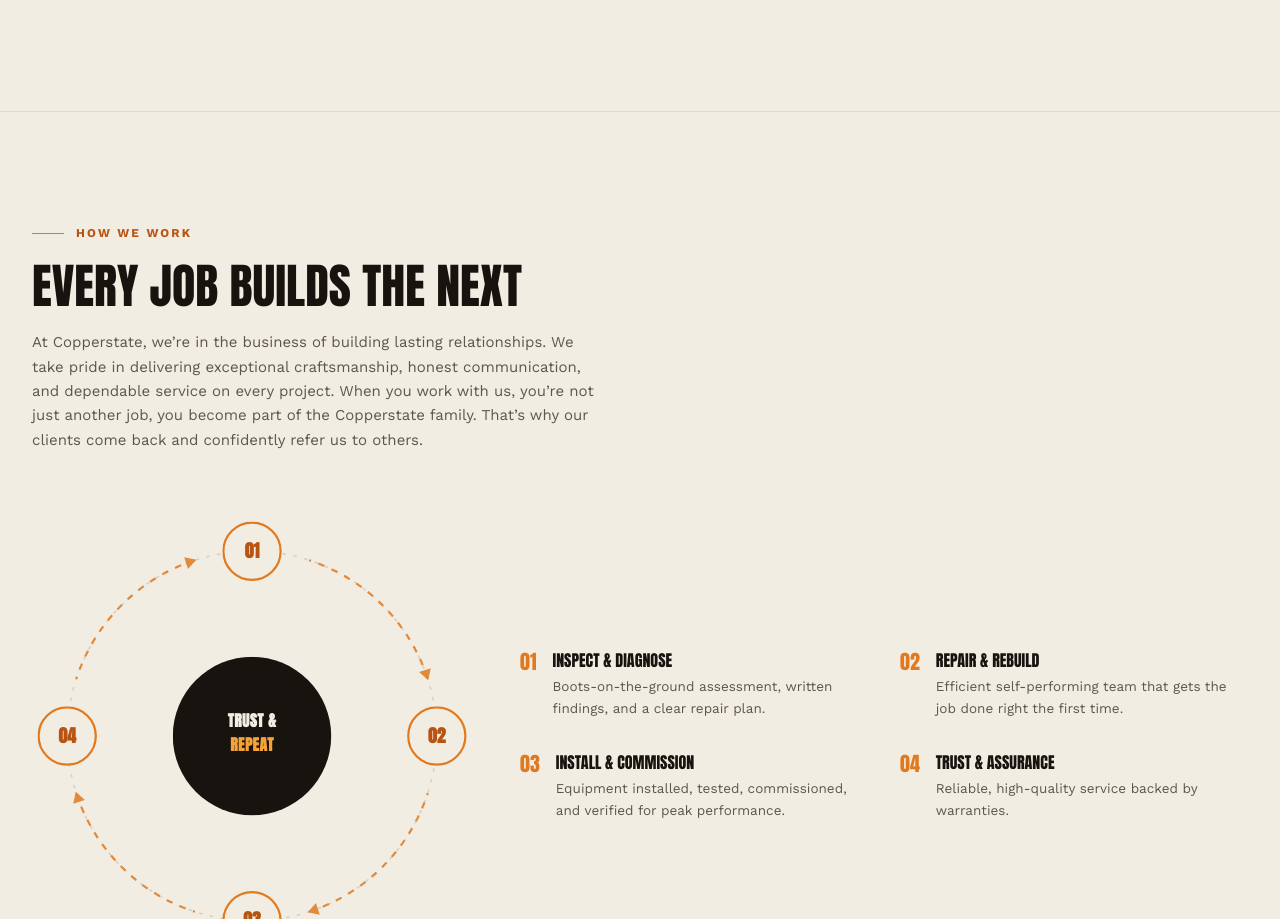
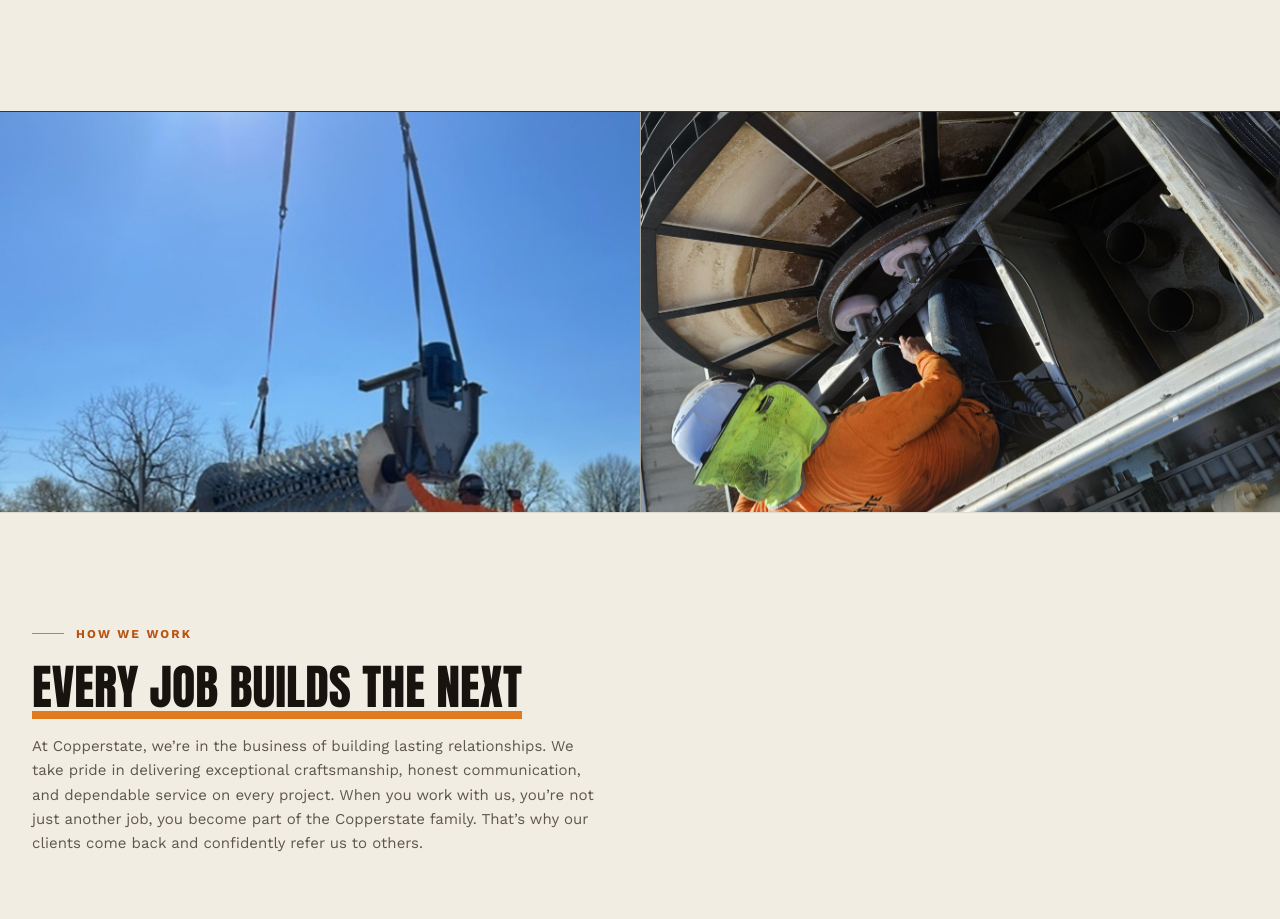
Before and after one commit to AdminCopperstate/copperstate-website-v3, a React (Vite) app: page /services in a window 1280 px wide. Shown: the part 922-1841 px from the top of the page. Built offline with nearby package versions, Linux system fonts and the light colour scheme.

Commit message:
Add services photo strip and animated underline to flywheel heading

```diff
--- a/src/components/Flywheel.jsx
+++ b/src/components/Flywheel.jsx
@@ -37,11 +37,11 @@
 }
 
 export default function Flywheel() {
-  const diagramRef = useRef(null);
+  const sectionRef = useRef(null);
   const [visible, setVisible] = useState(false);
 
   useEffect(() => {
-    const node = diagramRef.current;
+    const node = sectionRef.current;
     if (!node) return;
 
     const observer = new IntersectionObserver(
@@ -51,14 +51,14 @@
           observer.disconnect();
         }
       },
-      { threshold: 0.3 }
+      { threshold: 0.1 }
     );
     observer.observe(node);
     return () => observer.disconnect();
   }, []);
 
   return (
-    <section className="bg-cream py-20 md:py-28 border-t border-ink-line/10">
+    <section ref={sectionRef} className="bg-cream py-20 md:py-28 border-t border-ink-line/10">
       <div className="max-w-7xl mx-auto px-5 md:px-8">
         <div className="flex items-center gap-3 mb-5">
           <span className="w-8 h-px bg-copper" />
@@ -66,8 +66,11 @@
             How We Work
           </span>
         </div>
-        <h2 className="text-ink text-4xl md:text-5xl leading-[1.02] max-w-2xl">
+        <h2 className="relative inline-block text-ink text-4xl md:text-5xl leading-[1.02]">
           Every Job Builds The Next
+          <span
+            className={`absolute left-0 -bottom-1.5 md:-bottom-2 h-[6px] md:h-[8px] w-full bg-copper underline-draw ${visible ? 'play' : ''}`}
+          />
         </h2>
         <p className="mt-5 text-slate text-[15px] leading-relaxed normal-case max-w-xl">
           At Copperstate, we&rsquo;re in the business of building lasting relationships. We take
@@ -79,7 +82,7 @@
 
         <div className="mt-16 grid lg:grid-cols-[440px_1fr] gap-12 items-center">
           {/* Diagram */}
-          <div ref={diagramRef} className="relative mx-auto w-full max-w-[440px] aspect-square">
+          <div className="relative mx-auto w-full max-w-[440px] aspect-square">
             <svg viewBox="0 0 400 400" className="w-full h-full">
               <circle
                 cx={CENTER}
--- /dev/null
+++ b/src/components/ServicesPhotoStrip.jsx
@@ -0,0 +1,20 @@
+const PHOTOS = [
+  { src: '/services/crane-lift.jpg', alt: 'Crane lifting a rotor assembly into an oxidation ditch' },
+  { src: '/services/chain-drive.jpg', alt: 'Technician servicing a chain and sprocket drive' },
+];
+
+export default function ServicesPhotoStrip() {
+  return (
+    <div className="grid sm:grid-cols-2 gap-px bg-ink-line/40 border-t border-ink-line">
+      {PHOTOS.map((photo) => (
+        <div key={photo.src} className="relative aspect-[16/10] overflow-hidden bg-ink-soft">
+          <img
+            src={photo.src}
+            alt={photo.alt}
+            className="ken-burns absolute inset-0 w-full h-full object-cover"
+          />
+        </div>
+      ))}
+    </div>
+  );
+}
--- a/src/index.css
+++ b/src/index.css
@@ -49,6 +49,18 @@
   @keyframes statFadeUp {
     from { opacity: 0; transform: translateY(18px); }
     to { opacity: 1; transform: translateY(0); }
+  }
+
+  .underline-draw {
+    transform: scaleX(0);
+    transform-origin: left;
+  }
+  .underline-draw.play {
+    animation: underlineDraw 0.8s ease-out forwards;
+    animation-delay: 200ms;
+  }
+  @keyframes underlineDraw {
+    to { transform: scaleX(1); }
   }
 
   .flow-arrow {
--- a/src/pages/ServicesPage.jsx
+++ b/src/pages/ServicesPage.jsx
@@ -1,4 +1,5 @@
 import Services from '../components/Services';
+import ServicesPhotoStrip from '../components/ServicesPhotoStrip';
 import Flywheel from '../components/Flywheel';
 import Capability from '../components/Capability';
 import ContactCTA from '../components/ContactCTA';
@@ -7,6 +8,7 @@
   return (
     <>
       <Services />
+      <ServicesPhotoStrip />
       <Flywheel />
       <Capability />
       <ContactCTA />
```
Also changed, not shown: public/services/chain-drive.jpg (added), public/services/crane-lift.jpg (added).
